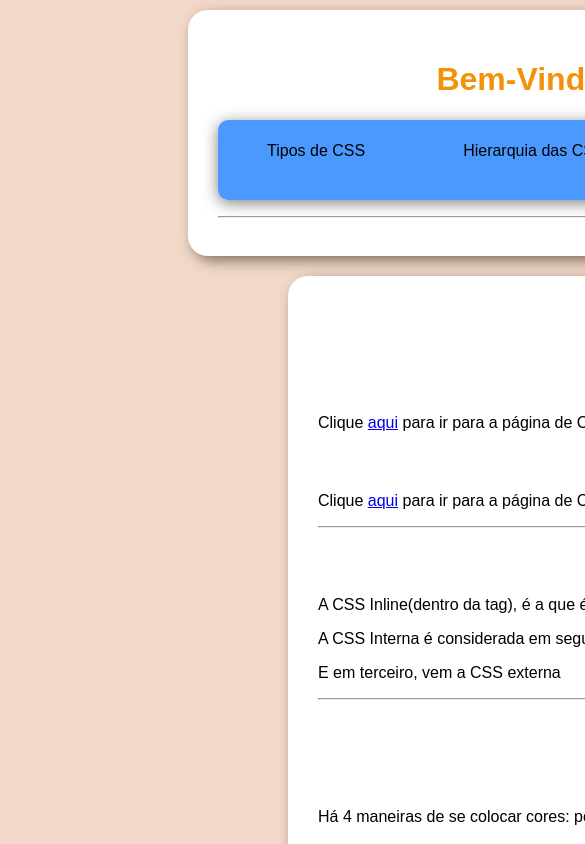
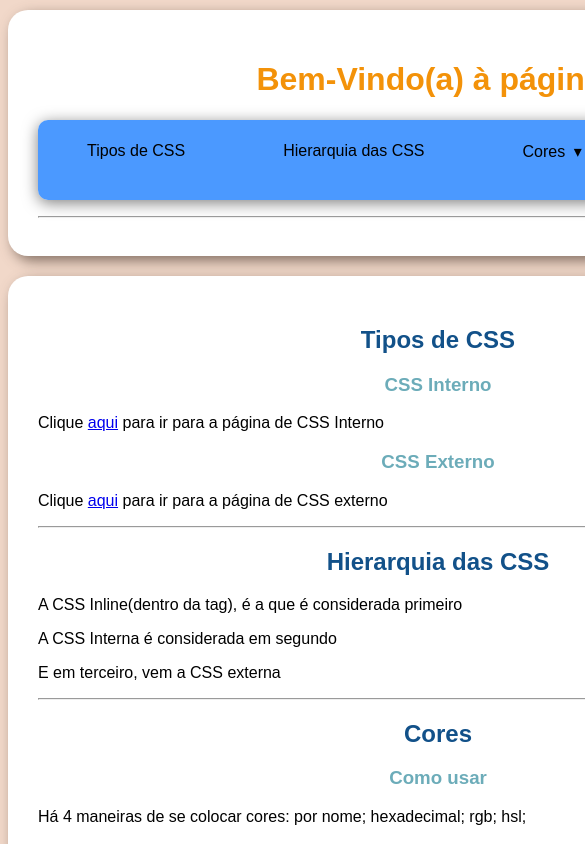
Before and after one commit to ArthurLobopro/Projeto-WebHelp-HTML-CSS, a plain HTML site: page pagina_css.html in a window 390 px wide. Shown: the top 844 px of the page, 585 px wide, since content can reach past the window. Drawn offline with Linux system fonts and the light colour scheme.

Commit message:
Alinhamento
Outra mudança no alinhamento, no mobile ficava estranho

```diff
--- a/css_das_paginas.css
+++ b/css_das_paginas.css
@@ -15,8 +15,8 @@ body{
 	padding: 30px;
 	margin-top: 10px;
 	margin-bottom: 0px;
-	margin-left: 180px;
-	margin-right: 180px;
+	margin-left: auto;
+	margin-right: auto;
 }
 main{
 	border-radius: 20px;
@@ -24,10 +24,10 @@ main{
 	box-shadow: 5px 5px 13px #614e43be;
 	width: 800px;
 	padding: 30px;
-	margin-left: 280px;
-	margin-right: 280px;
 	margin-top: 20px;
 	margin-bottom: 20px;
+	margin-left: auto;
+	margin-right: auto;
 }
 h1{
 	color: #F39209;
```
